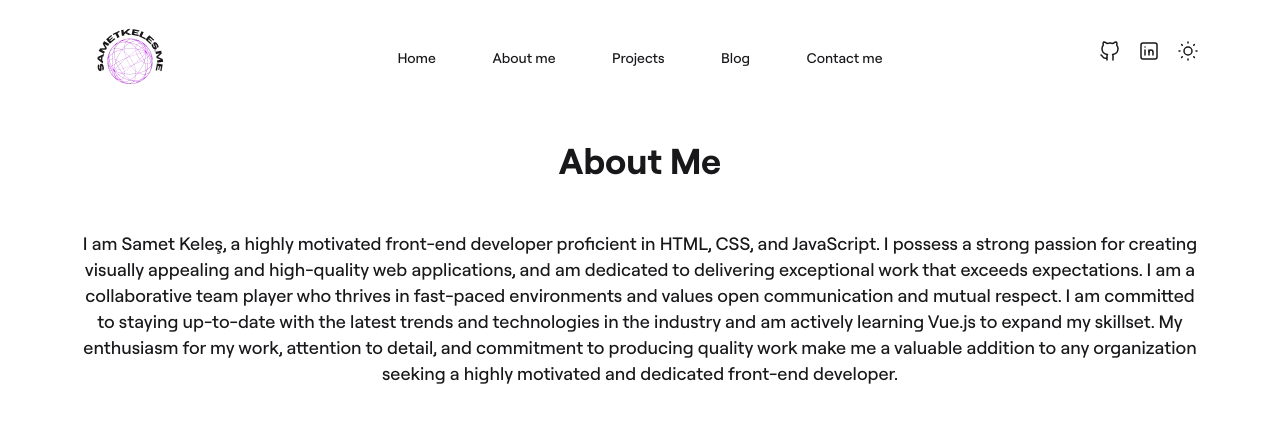
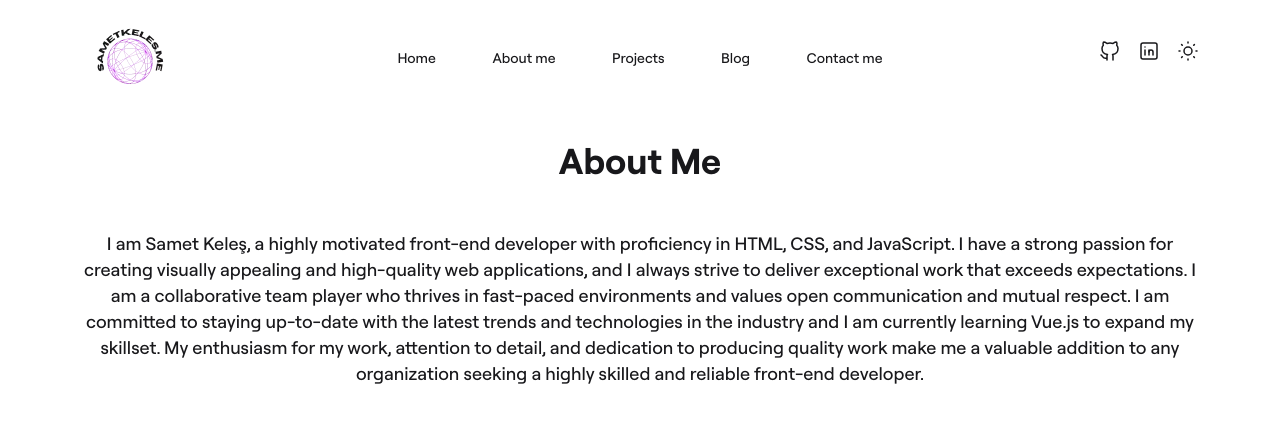
Before and after one commit to samet-keles/sametkeles.me, a Nuxt app: page /about in a window 1280 px wide. Shown: the top 422 px of the page. Built offline with nearby package versions, Linux system fonts and the light colour scheme.

Commit message:
text changed

```diff
--- a/pages/about.vue
+++ b/pages/about.vue
@@ -3,17 +3,17 @@
     <div class="container">
       <h1 class="page__title">About Me</h1>
       <p class="about__content">
-        I am Samet Keleş, a highly motivated front-end developer proficient in
-        HTML, CSS, and JavaScript. I possess a strong passion for creating
-        visually appealing and high-quality web applications, and am dedicated
-        to delivering exceptional work that exceeds expectations. I am a
-        collaborative team player who thrives in fast-paced environments and
-        values open communication and mutual respect. I am committed to staying
-        up-to-date with the latest trends and technologies in the industry and
-        am actively learning Vue.js to expand my skillset. My enthusiasm for my
-        work, attention to detail, and commitment to producing quality work make
-        me a valuable addition to any organization seeking a highly motivated
-        and dedicated front-end developer.
+        I am Samet Keleş, a highly motivated front-end developer with
+        proficiency in HTML, CSS, and JavaScript. I have a strong passion for
+        creating visually appealing and high-quality web applications, and I
+        always strive to deliver exceptional work that exceeds expectations. I
+        am a collaborative team player who thrives in fast-paced environments
+        and values open communication and mutual respect. I am committed to
+        staying up-to-date with the latest trends and technologies in the
+        industry and I am currently learning Vue.js to expand my skillset. My
+        enthusiasm for my work, attention to detail, and dedication to producing
+        quality work make me a valuable addition to any organization seeking a
+        highly skilled and reliable front-end developer.
       </p>
     </div>
   </section>
```
